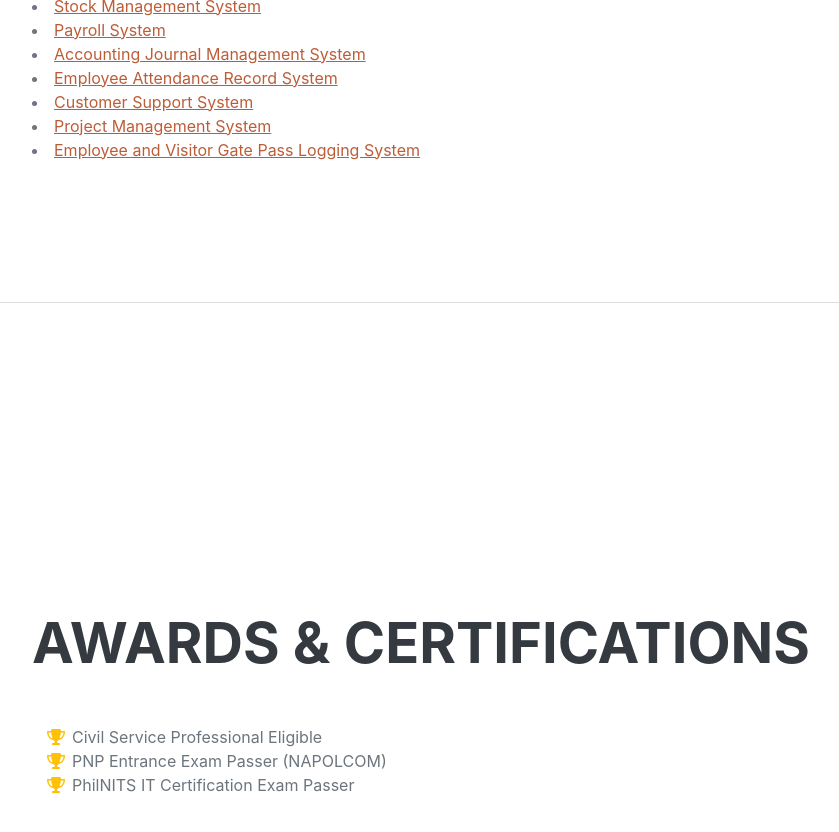
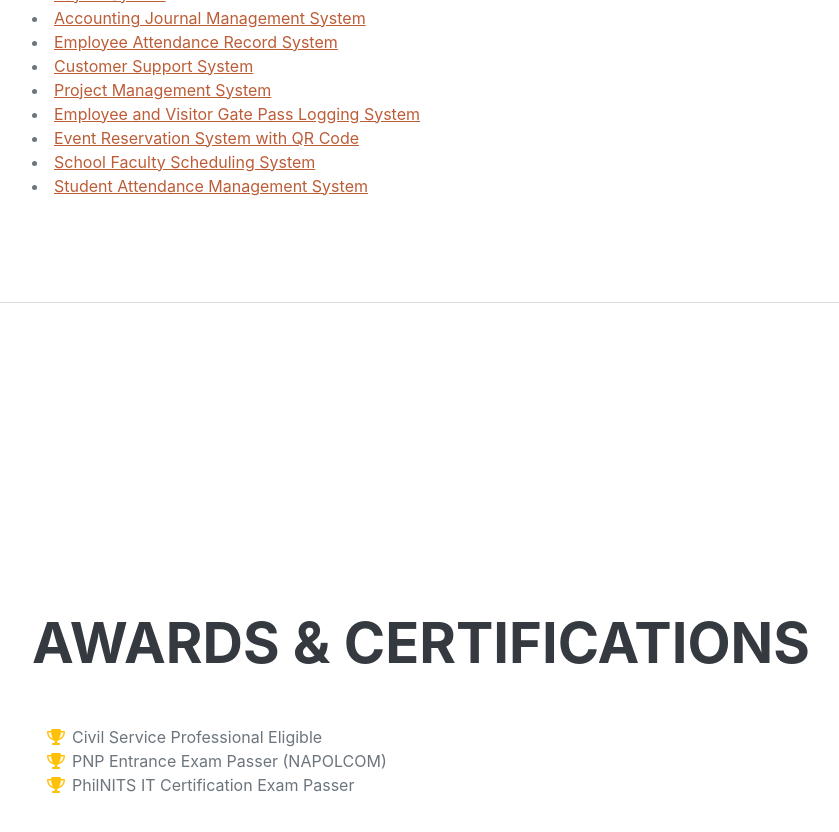
Before and after one commit to larrynacario/portfolio, a plain HTML site: page index.html in a window 1280 px wide. Shown: the part 3760-4592 px from the top of the page, without its empty margins (288-1127 px from the left). Drawn offline with nearby package versions, Linux system fonts and the light colour scheme; a web font is replaced by a local one.

Commit message:
Update index.html

```diff
--- a/index.html
+++ b/index.html
@@ -196,6 +196,19 @@
                             <span class="fa-li"><i class="fas fa-check"></i></span>
                             <a href="https://evgpls.forefrontph.com/" target="_blank">Employee and Visitor Gate Pass Logging System</a>
                         </li>
+                        <li>
+                            <span class="fa-li"><i class="fas fa-check"></i></span>
+                            <a href="https://ers.forefrontph.com/" target="_blank">Event Reservation System with QR Code</a>
+                        </li>
+                         <li>
+                            <span class="fa-li"><i class="fas fa-check"></i></span>
+                            <a href="https://sfss.forefrontph.com/" target="_blank">School Faculty Scheduling System</a>
+                        </li>
+                        <li>
+                            <span class="fa-li"><i class="fas fa-check"></i></span>
+                            <a href="https://sas.forefrontph.com/" target="_blank">Student Attendance Management System</a>
+                        </li>
+
 
                 </div>
             </section>
```
